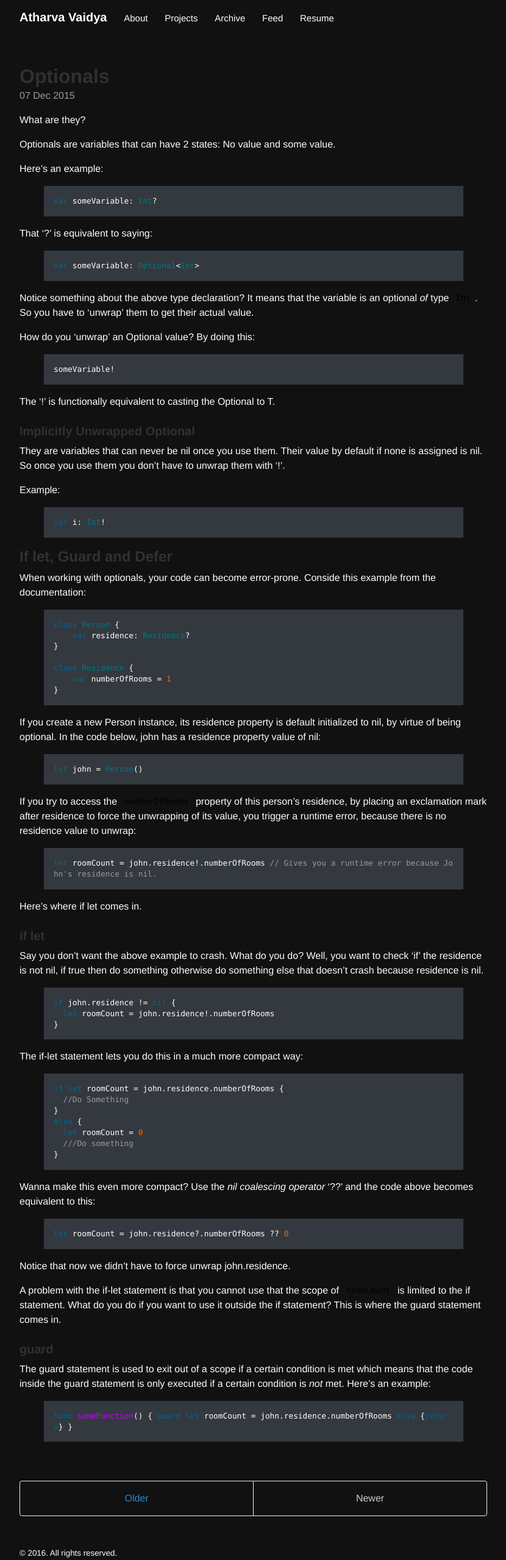
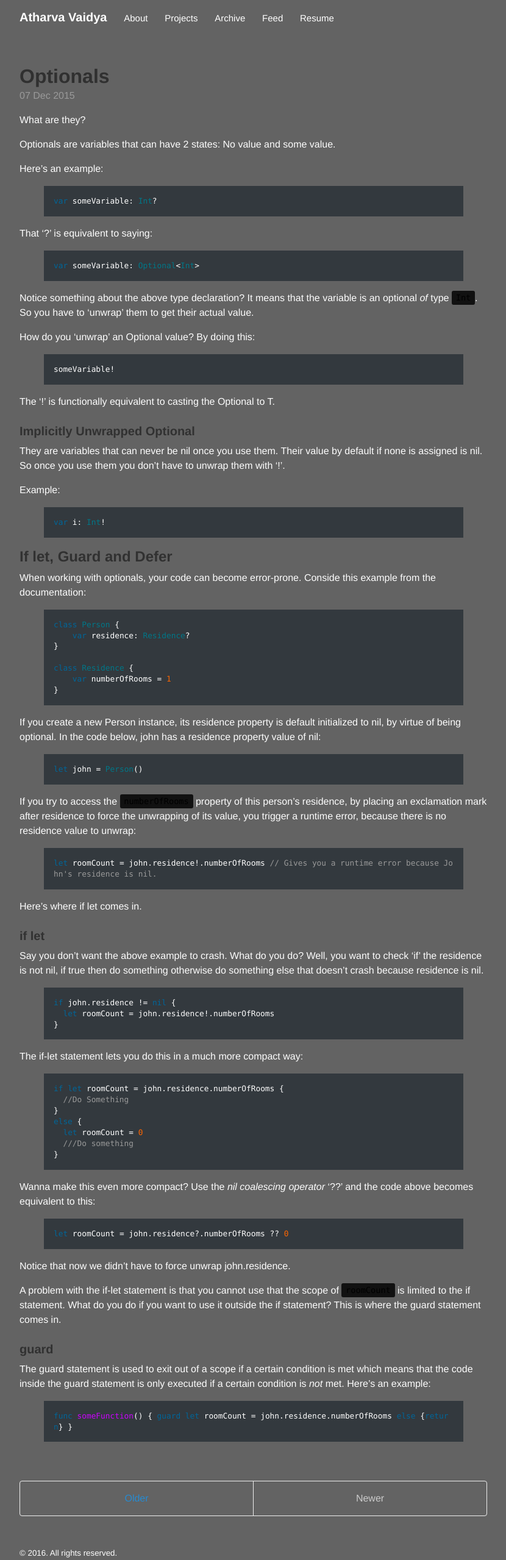
Before and after one commit to AtharvaVaidya/atharvavaidya.github.io, a Jekyll site: the page built from index.html, in a window 1280 px wide. Shown: the whole page at 61% size, without its empty margins (224-1054 px from the left). Built offline with Jekyll 4.4.1, drawn with Linux system fonts in a browser that asks for light colours; the list of posts is cut into pages by our own code.

Commit message:
Update poole.css

```diff
--- a/public/css/poole.css
+++ b/public/css/poole.css
@@ -60,7 +60,7 @@ html {
 
 body {
   color: #fdfdfd;
-  background-color: #111;
+  background-color: #636363;
   -webkit-text-size-adjust: 100%;
       -ms-text-size-adjust: 100%;
 }
```
